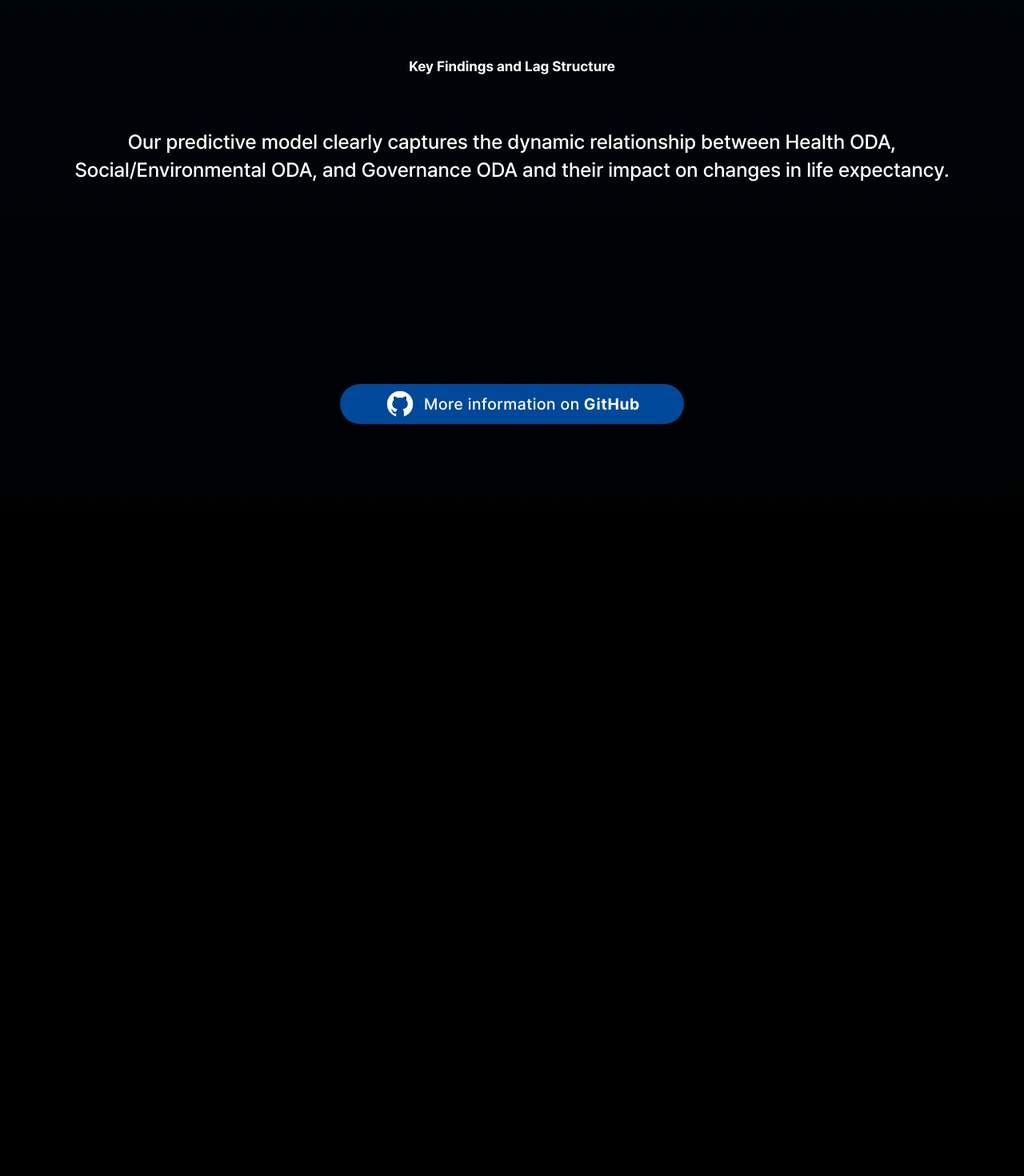
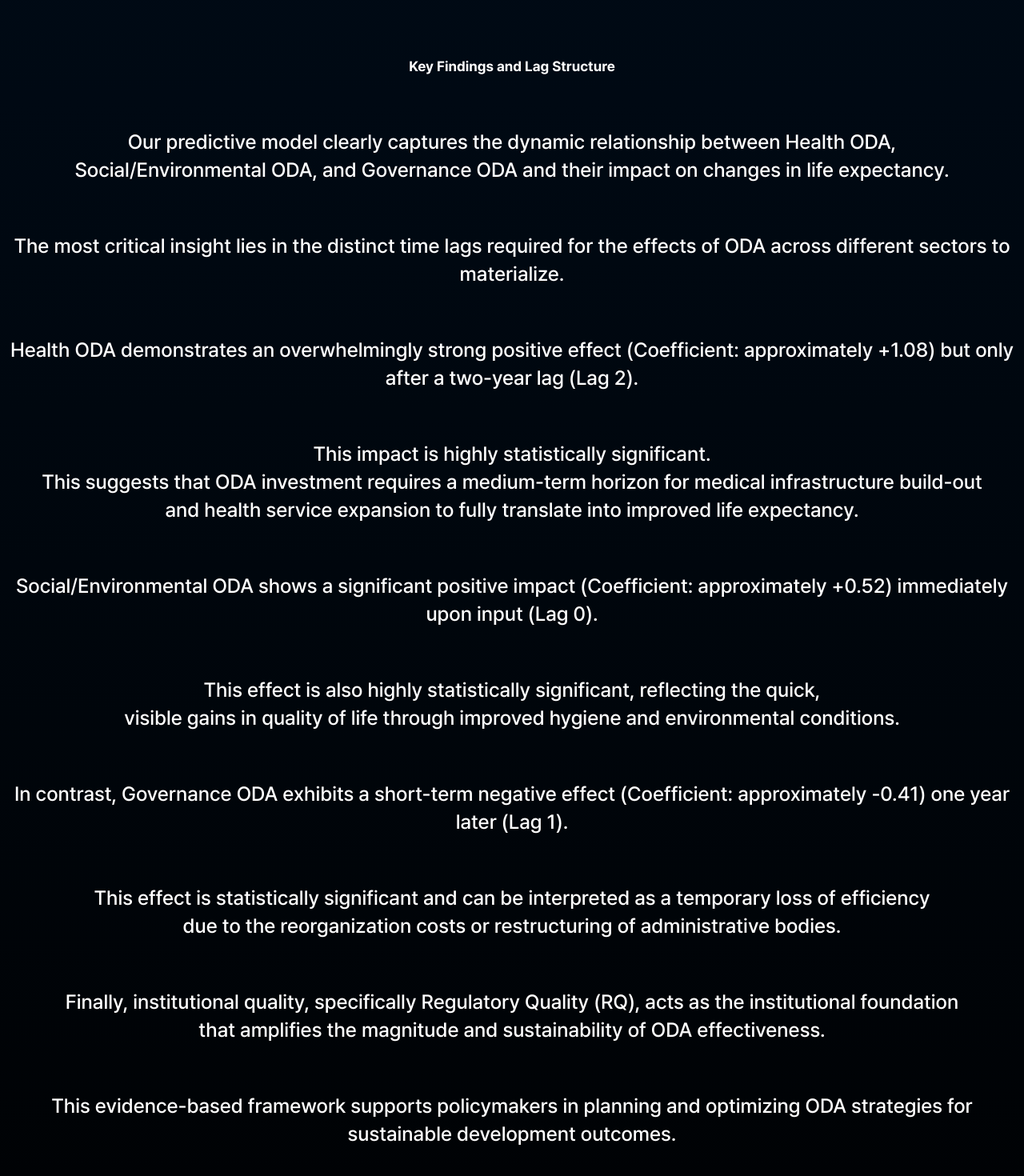
Before and after one commit to hxxee/CYClone-UNDP-ODA-Project, a React (Create React App) app: page /project in a window 1280 px wide. Shown: the part 4139-5609 px from the top of the page at 80% size. Before the commit the page ends 4877 px from the top, so only its background shows below. Built offline with nearby package versions, Linux system fonts and the light colour scheme.

Commit message:
Update Project.jsx
Edit Conclusion

```diff
--- a/src/pages/Project.jsx
+++ b/src/pages/Project.jsx
@@ -185,7 +185,7 @@ const Project = () => {
 
       <P.Conclusion>Conclusion</P.Conclusion>
       <P.Con>
-        <div style={{ fontSize: "1.1rem", fontWeight: 700 }}>
+        <div style={{ fontSize: "1.1rem", fontWeight: 1000 }}>
           LifeSim: An Evidence-Based Framework for ODA Optimization
         </div>
         <div>
@@ -201,10 +201,9 @@ const Project = () => {
           <br />
           ensuring high confidence in its policy recommendations.
         </div>
-
         <br>
         </br>
-        <div style={{ fontSize: "1.1rem", fontWeight: 700 }}>
+        <div style={{ fontSize: "1.1rem", fontWeight: 1000 }}>
           Key Findings and Lag Structure
         </div>
         <div>
@@ -212,6 +211,44 @@ const Project = () => {
           <br />
           Social/Environmental ODA, and Governance ODA and their impact on changes in life expectancy.
         </div>
+        <div>
+          The most critical insight lies in the distinct time lags required for the effects of ODA across different sectors to materialize.
+        </div>
+        <div>
+          Health ODA demonstrates an overwhelmingly strong positive effect (Coefficient: approximately +1.08) but only after a two-year lag (Lag 2).
+        </div>
+        <div>
+        This impact is highly statistically significant.
+          <br />
+        This suggests that ODA investment requires a medium-term horizon for medical infrastructure build-out
+          <br />
+          and health service expansion to fully translate into improved life expectancy.
+        </div>
+        <div>
+          Social/Environmental ODA shows a significant positive impact (Coefficient: approximately +0.52) immediately upon input (Lag 0).
+        </div>
+        <div>
+          This effect is also highly statistically significant, reflecting the quick,
+          <br />
+          visible gains in quality of life through improved hygiene and environmental conditions.
+        </div>
+        <div>
+          In contrast, Governance ODA exhibits a short-term negative effect (Coefficient: approximately -0.41) one year later (Lag 1).
+        </div>
+        <div>
+          This effect is statistically significant and can be interpreted as a temporary loss of efficiency
+          <br />
+          due to the reorganization costs or restructuring of administrative bodies.
+        </div>
+        <div>
+          Finally, institutional quality, specifically Regulatory Quality (RQ), acts as the institutional foundation
+          <br />
+          that amplifies the magnitude and sustainability of ODA effectiveness.
+        </div>
+        <div>
+          This evidence-based framework supports policymakers in planning and optimizing ODA strategies for sustainable development outcomes.
+        </div>
+
 
       </P.Con>
 
```
